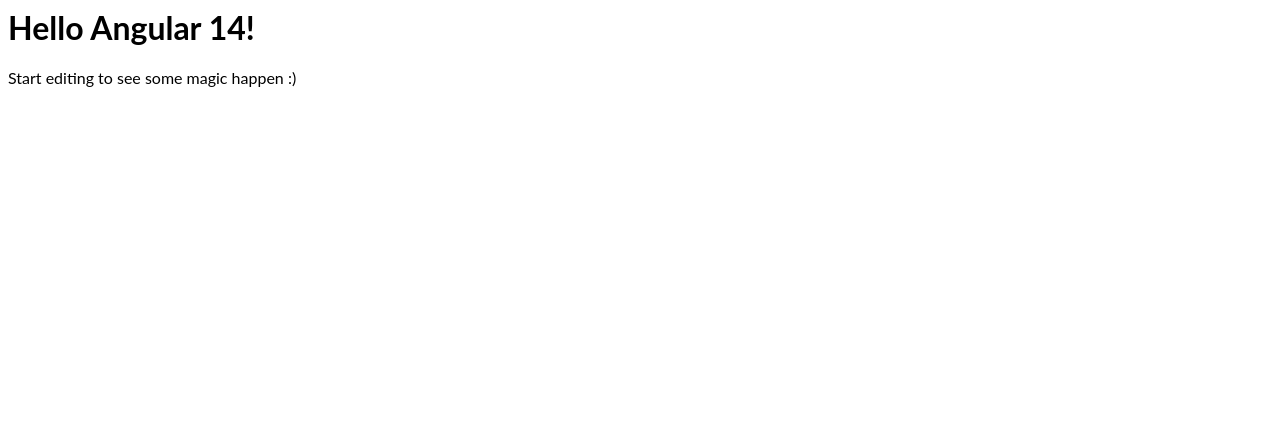
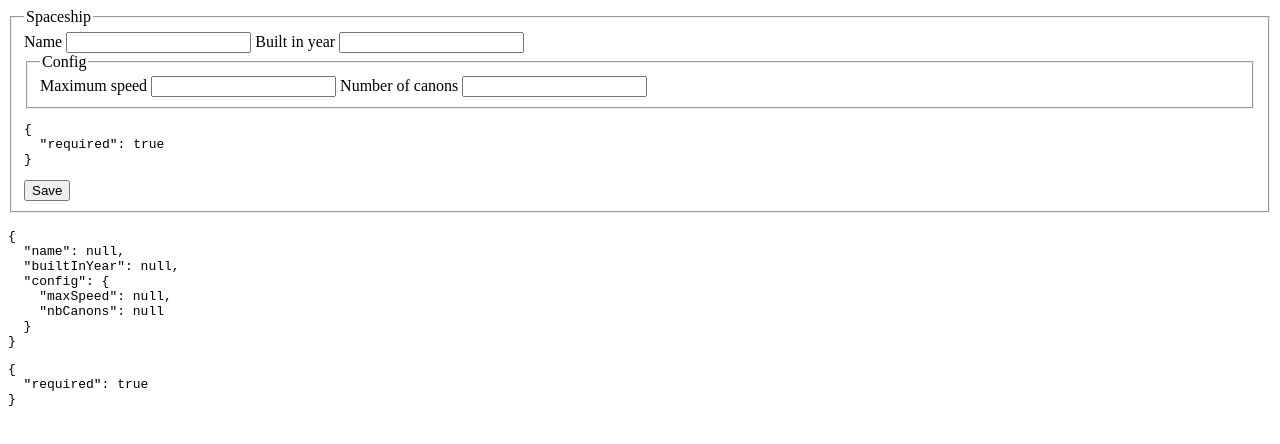
Before and after one commit to tecalliancedev/angular-control-value-accessor-implementation, an Angular app: page / in a window 1280 px wide. Shown: the top 444 px of the page. Built offline with nearby package versions, Linux system fonts and the light colour scheme.

Commit message:
1 file modified

```diff
--- a/src/app/app.component.html
+++ b/src/app/app.component.html
@@ -1,4 +1 @@
-<hello name="{{ name }}"></hello>
-<p>
-  Start editing to see some magic happen :)
-</p>
+<app-spaceship></app-spaceship>
```
